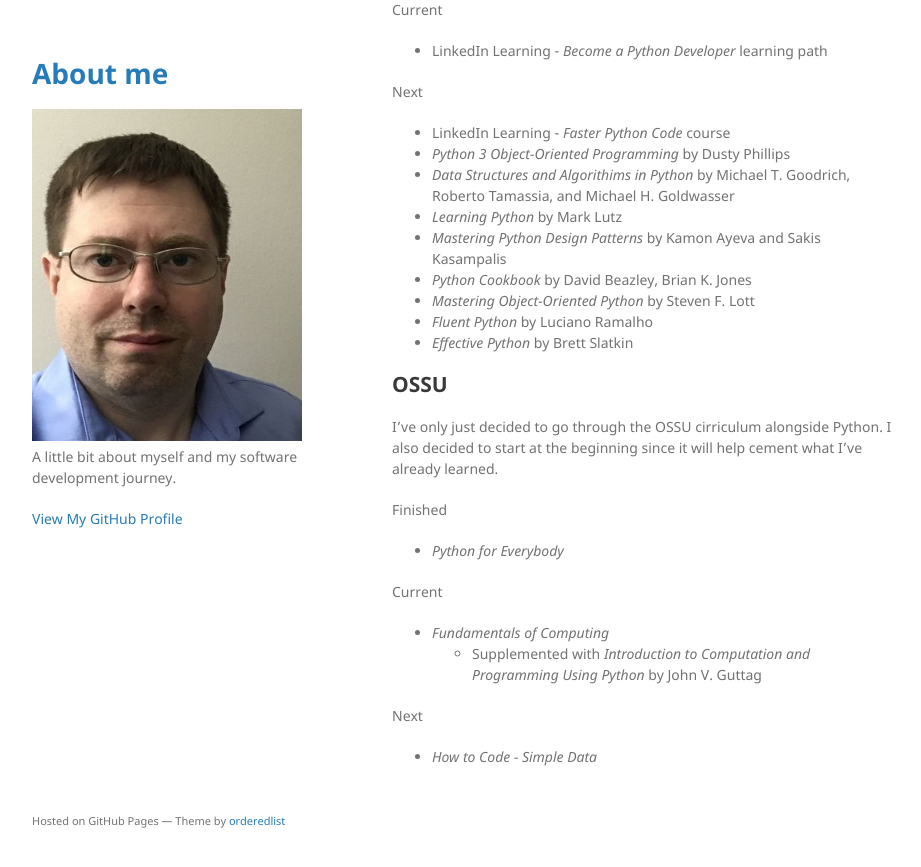
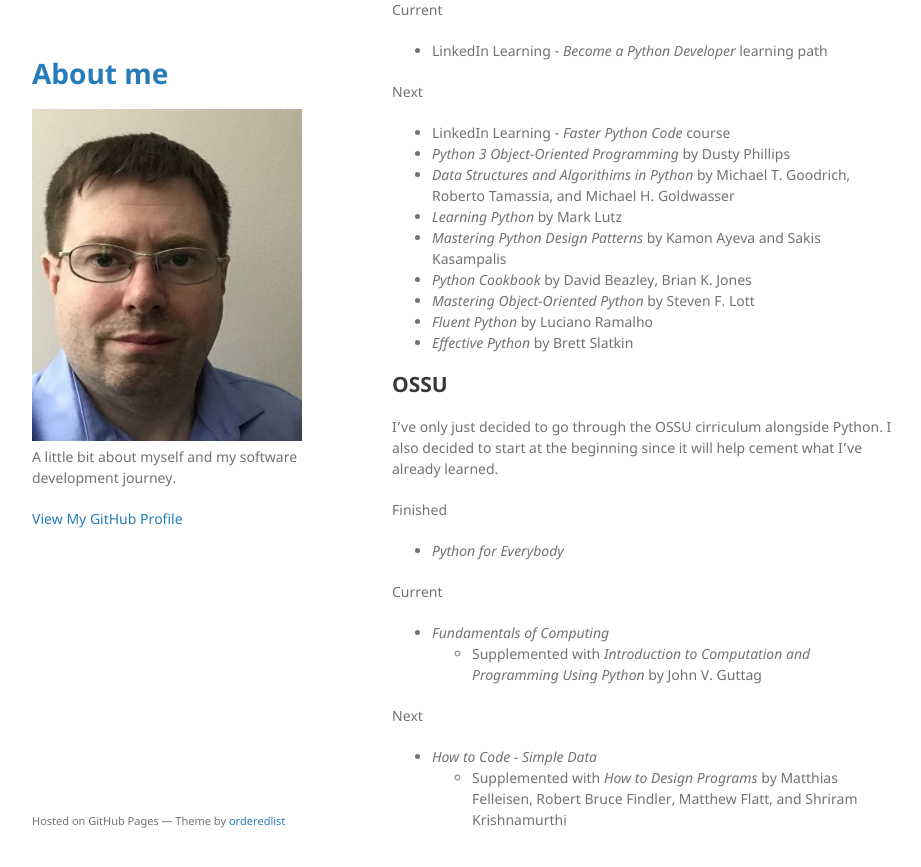
Before and after one commit to nmoore32/nmoore32.github.io, a Jekyll site: the page built from index.md, in a window 1280 px wide and 900 px high, scrolled down 694 px. Shown: the top 867 px of the window, without its empty margins (178-1099 px from the left). Built offline with Jekyll 4.4.1, drawn with Linux system fonts in a browser that asks for light colours; before the commit the page ends 1531 px from its top, so only the background shows below that.

Commit message:
Update index.md

```diff
--- a/index.md
+++ b/index.md
@@ -49,4 +49,5 @@ Current
   - Supplemented with _Introduction to Computation and Programming Using Python_ by John V. Guttag
 
 Next
-* _How to Code - Simple Data_
+- _How to Code - Simple Data_
+  - Supplemented with _How to Design Programs_ by Matthias Felleisen, Robert Bruce Findler, Matthew Flatt, and Shriram Krishnamurthi
```
